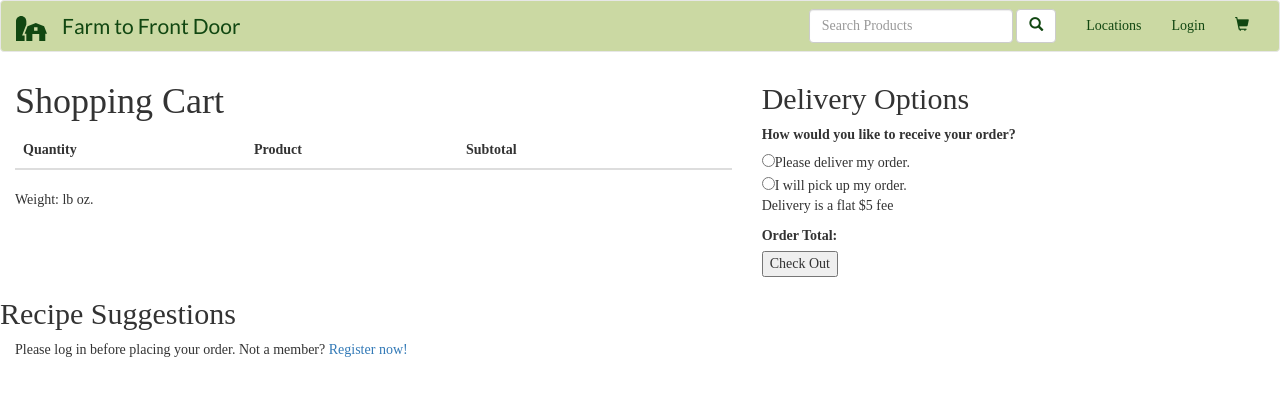
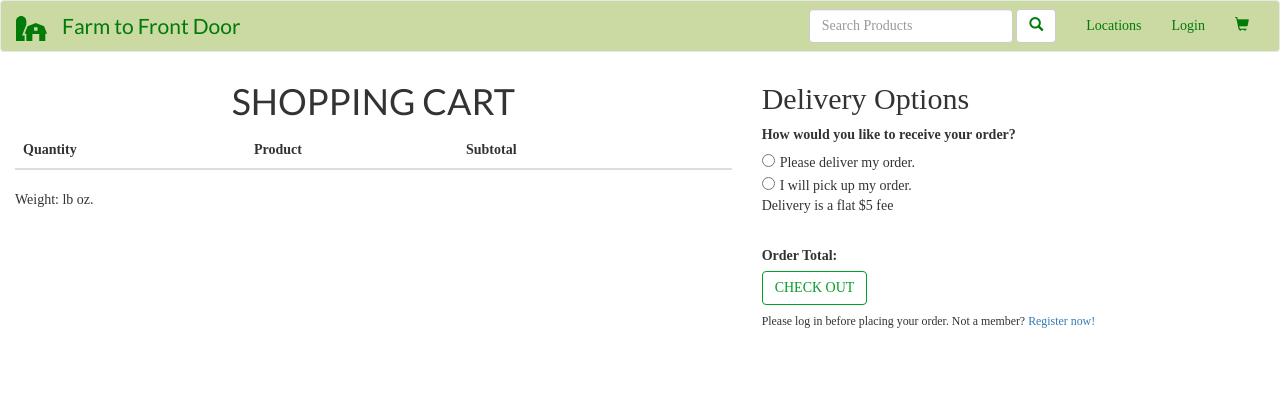
Before and after one commit to Gerdie/farm-to-front-door, a Flask app: page /cart in a window 1280 px wide. Shown: the top 396 px of the page. Run offline with Flask 2, Linux system fonts and the light colour scheme; data that the repository does not hold is empty; some libraries are stand-ins or nearby versions; some web fonts are replaced.

Commit message:
Added CSS for Product, Cart and Checkout pages

```diff
--- a/static/css/style.css
+++ b/static/css/style.css
@@ -1,3 +1,11 @@
+/* Typography styles */
+
+h1 {
+    font-family: 'Lato', sans-serif;
+    text-transform: uppercase;
+    /*color: #007a08;*/
+}
+
 /* Nav styles */
 
 .farmlogo {
@@ -19,13 +27,13 @@
 }
 
 .navbar-default, .navbar-default .navbar-nav>li>a, .navbar-default .navbar-brand, #prod-search {
-    color: #114711;
+    color: #007a08;
 }
 
 .logotext {
     font-family: 'Lato', sans-serif;
     font-size: 1.5em;
-    color: #114711;
+    color: #007a08; /*114711*/ /*008c1a*/
 }
 
 body {
@@ -61,7 +69,7 @@ body {
     margin-bottom: 5px;
 }
 
-button.add_to_cart {
+button.add_to_cart, input.checkout {
     /*background-color: #57BF7B;*/
     color: #069c29;
     border-color: #069c29;  /*57BF7B*/
@@ -136,6 +144,52 @@ button.add_to_cart {
 
 /* Cart Page */
 
+input[type=checkbox], input[type=radio] {
+    padding-right: 2px;
+    margin-right: 5px;
+}
+
+.recipetitle {
+    font-family: 'Lato', sans-serif;
+    text-transform: uppercase;
+    color: #777;
+    text-align: center;
+    font-size: 18px;
+}
+
+.likerecipe {
+    border: solid 1px #e7e7e7;
+    width: 36px;
+    text-align: center;
+    padding: 8px;
+    border-radius: 35px;
+    display: block;
+    margin: auto;
+    color: #069c29;
+}
+
+.likerecipe:hover {
+    background-color: #cbd9a3;
+}
+
+a.recipea:hover {
+    text-decoration: none;
+}
+
+.centerme {
+    text-align: center;
+}
+
+.checkout {
+    float:left;
+}
+
+/* Account Page */
+
+.spacer {
+    margin-top: 20px;
+}
+
 /* Locations Page */
 
 #map {
--- a/templates/cart.html
+++ b/templates/cart.html
@@ -10,7 +10,7 @@
 
 <div class="col-md-7">
 
-<h1>Shopping Cart</h1>
+<h1 class="centerme">Shopping Cart</h1>
 
 <table class="table table-hover"> <!-- id="cart-table" -->
     <thead>
@@ -85,17 +85,23 @@
                 </div>
             </div>
         </div>
-        <label>Order Total: {{ deliveryForm.delivery==="delivery" ? cartPrice + 5 : cartPrice | currency }}</label><br>
-        <input type="submit" value="Check Out">   <!-- class="btn btn-default"
- -->    </form>
+        <br><label>Order Total: {{ deliveryForm.delivery==="delivery" ? cartPrice + 5 : cartPrice | currency }}</label><br>
+        <input type="submit" class="btn btn-default checkout" value="Check Out"><br><br>
+        <small>Please log in before placing your order. Not a member? <a href="/register">Register now!</a></small>
+        </form>
 {% endraw %}
 </div>
 
 </div>
 
+<div class="spacer"></div>
+<div class="spacer"></div>
+
 <div class="row">
 
-<h2>Recipe Suggestions</h2>
+<!-- <h2>Recipe Suggestions</h2> -->
+
+<!-- <p>Don't know what you're making for dinner tonight? We've got suggestions!</p> -->
 
 </div>
 
@@ -105,15 +111,15 @@
 <div ng-controller="RecipeController">
 <div class="col-md-3" ng-repeat="recipe in recipes">  <!-- recipe in recipeCtrl.recipes track by $index -->
     <a ng-href="{{ recipe.url }}"><img ng-src="{{ recipe.image }}"></a>
-    <a ng-href="{{ recipe.url }}">{{ recipe.name }}</a>
-    <a href ng-click="saveRecipe(recipe)" aria-label="Like this recipe"><span class="glyphicon glyphicon-heart" aria-hidden="true"></span></a>
+    <a ng-href="{{ recipe.url }}" class="recipetitle"><h4>{{ recipe.name }}</h4></a>
+    <p><a href ng-click="saveRecipe(recipe)" aria-label="Like this recipe" class="recipea"><span class="glyphicon glyphicon-heart likerecipe" aria-hidden="true"></span></a></p>
 </div>
 </div>
 {% endraw %}
 
 </div>
 
-<p>Please log in before placing your order. Not a member? <a href="/register">Register now!</a></p>
+<!-- <p>Please log in before placing your order. Not a member? <a href="/register">Register now!</a></p> -->
 
 <script type="text/javascript" src="static/js/angularcart.js"></script>
 
--- a/templates/product_page.html
+++ b/templates/product_page.html
@@ -20,7 +20,7 @@
                 {% endfor %}
             </ul>
         {% endif %}
-        <button class="add_to_cart" id="{{ product.product_id }}">Add to Cart</button>
+        <button type="button" class="add_to_cart btn btn-default" id="{{ product.product_id }}">Add to Cart</button>
     </div>
 </div>
 <hr>
```
Also changed, not shown: templates/account.html (+22 -9 lines), templates/checkout.html (+31 -5 lines), static/img/noun_741.svg.
